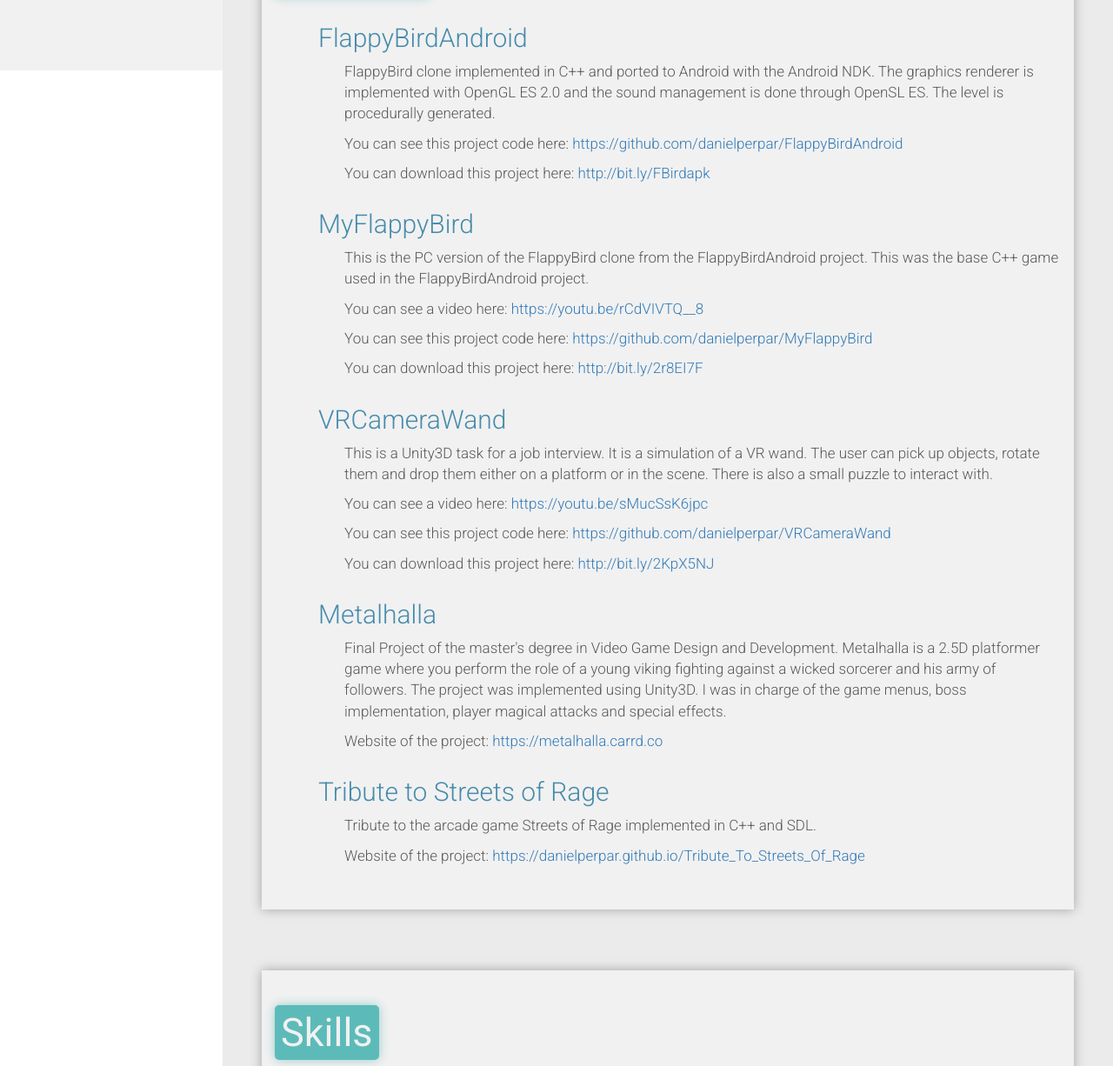
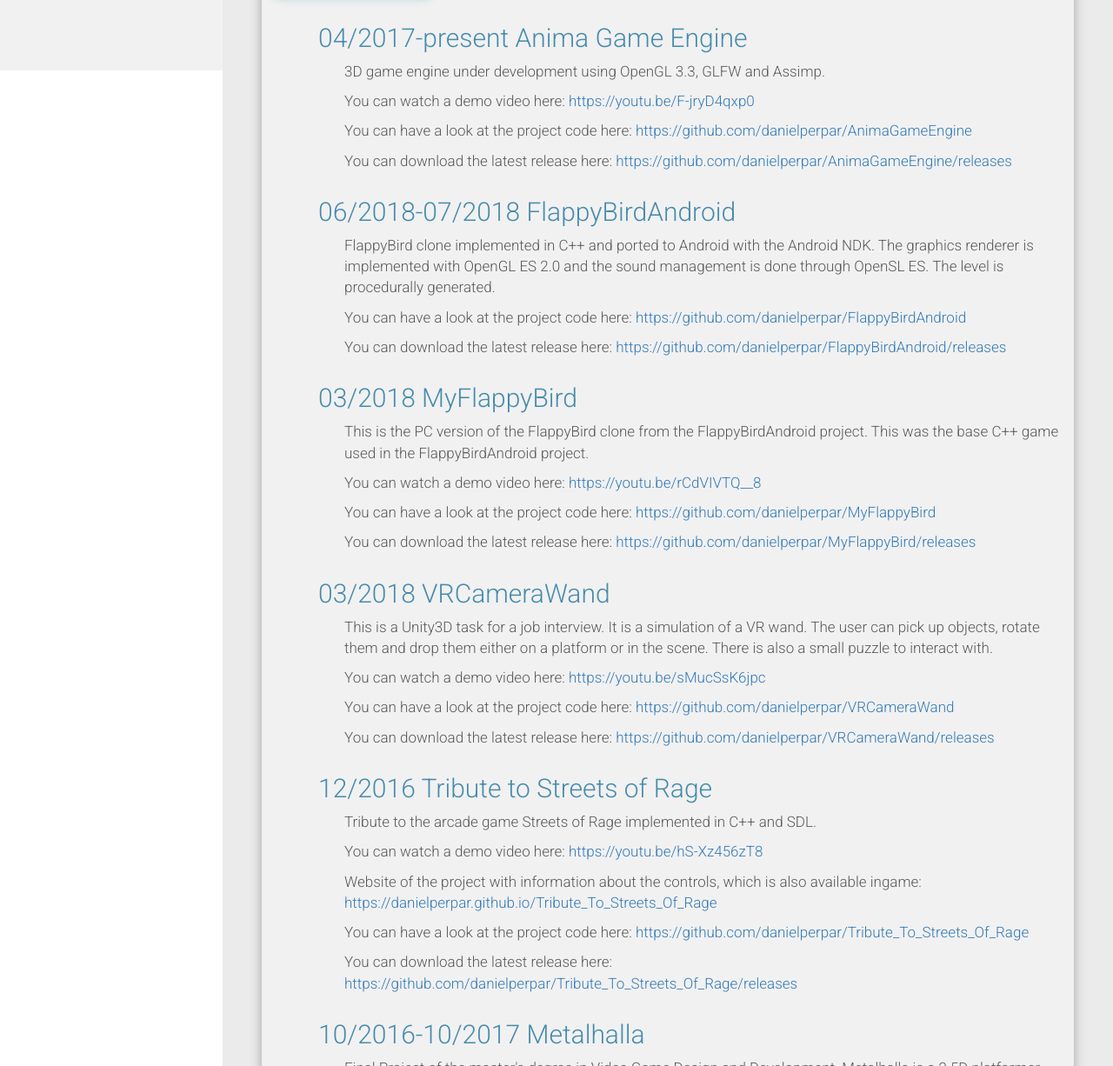
Before and after one commit to DperParadise/portfolio, a plain HTML site: page index.html in a window 1280 px wide. Shown: the part 719-1945 px from the top of the page at 87% size. Drawn offline with Linux system fonts and the light colour scheme.

Commit message:
Added 3D engine project

```diff
--- a/index.html
+++ b/index.html
@@ -66,7 +66,7 @@
 
 			  I am self learner and a commited person. I describe myself
 			  as a generalist programmer with high interest in graphics
-			  development (OpenGL and OpenGL ES) and technology in general.
+			  development (OpenGL) and technology in general.
 			  Every day I keep learning new things and improving my skills.
             </p>
           </div>
@@ -77,7 +77,7 @@
             <a target="_blank" href="mailto:dperezparaiso@gmail.com"><img class="icon inline-block" src="img/gmail.png"></a>
 
             <p>
-              Download pdf resume <a target="_blank" href="pdf/CV-DanielPerezParaiso.pdf">here</a>.
+              Download pdf resume <a target="_blank" href="pdf/CV Daniel Pérez Paraíso.pdf">here</a>.
             </p>
           </div>
 
@@ -94,7 +94,30 @@
           <!--  -->
 		  <div class=" col-lg-12">
             <div class="subsection">
-              <h2>FlappyBirdAndroid</h2>
+              <h2>04/2017-present Anima Game Engine</h2>
+              <p>
+                3D game engine under development using OpenGL 3.3, GLFW and Assimp.
+              </p>
+			  <p>
+               You can watch a demo video here:
+               <a target="_blank" href="https://youtu.be/F-jryD4qxp0">https://youtu.be/F-jryD4qxp0</a>
+              </p>
+              <p>
+                You can have a look at the project code here:
+				<a target="_blank" href="https://github.com/danielperpar/AnimaGameEngine">https://github.com/danielperpar/AnimaGameEngine</a>
+              </p>
+
+			  <p>
+				You can download the latest release here:
+				<a target="_blank" href="https://github.com/danielperpar/AnimaGameEngine/releases">https://github.com/danielperpar/AnimaGameEngine/releases</a>
+			  </p>
+
+            </div>
+          </div>
+
+		  <div class=" col-lg-12">
+            <div class="subsection">
+              <h2>06/2018-07/2018 FlappyBirdAndroid</h2>
               <p>
                 FlappyBird clone implemented in C++ and ported to Android with the Android NDK.
 				The graphics renderer is implemented with OpenGL ES 2.0 and the sound management
@@ -102,13 +125,13 @@
               </p>
 
               <p>
-                You can see this project code here:
+                You can have a look at the project code here:
                 <a target="_blank" href="https://github.com/danielperpar/FlappyBirdAndroid">https://github.com/danielperpar/FlappyBirdAndroid</a>
               </p>
 
 			  <p>
-                You can download this project here:
-                <a target="_blank" href="http://bit.ly/FBirdapk">http://bit.ly/FBirdapk</a>
+                You can download the latest release here:
+                <a target="_blank" href="https://github.com/danielperpar/FlappyBirdAndroid/releases">https://github.com/danielperpar/FlappyBirdAndroid/releases</a>
               </p>
 
             </div>
@@ -117,24 +140,24 @@
 
           <div class=" col-lg-12">
             <div class="subsection">
-              <h2>MyFlappyBird</h2>
+              <h2>03/2018 MyFlappyBird</h2>
               <p>
                 This is the PC version of the FlappyBird clone from the FlappyBirdAndroid project. This was the base C++ game used in the FlappyBirdAndroid project.
               </p>
 
 			  <p>
-                You can see a video here:
+                You can watch a demo video here:
                 <a target="_blank" href="https://youtu.be/rCdVIVTQ__8">https://youtu.be/rCdVIVTQ__8</a>
               </p>
 
               <p>
-                You can see this project code here:
+                You can have a look at the project code here:
                 <a target="_blank" href="https://github.com/danielperpar/MyFlappyBird">https://github.com/danielperpar/MyFlappyBird</a>
               </p>
 
 			  <p>
-                You can download this project here:
-                <a target="_blank" href="http://bit.ly/2r8EI7F">http://bit.ly/2r8EI7F</a>
+                You can download the latest release here:
+                <a target="_blank" href="https://github.com/danielperpar/MyFlappyBird/releases">https://github.com/danielperpar/MyFlappyBird/releases</a>
               </p>
 
             </div>
@@ -143,34 +166,61 @@
 
           <div class=" col-lg-12">
             <div class="subsection">
-              <h2>VRCameraWand</h2>
+              <h2>03/2018 VRCameraWand</h2>
               <p>
                 This is a Unity3D task for a job interview. It is a simulation of a VR wand. The user can pick up objects, rotate them and drop
 				them either on a platform or in the scene. There is also a small puzzle to interact with.
               </p>
 
 			  <p>
-                You can see a video here:
+                You can watch a demo video here:
                 <a target="_blank" href="https://youtu.be/sMucSsK6jpc">https://youtu.be/sMucSsK6jpc</a>
               </p>
 
               <p>
-                You can see this project code here:
+                You can have a look at the project code here:
                 <a target="_blank" href="https://github.com/danielperpar/VRCameraWand">https://github.com/danielperpar/VRCameraWand</a>
               </p>
 
 			  <p>
-                You can download this project here:
-                <a target="_blank" href="http://bit.ly/2KpX5NJ">http://bit.ly/2KpX5NJ</a>
+                You can download the latest release here:
+                <a target="_blank" href="https://github.com/danielperpar/VRCameraWand/releases">https://github.com/danielperpar/VRCameraWand/releases</a>
               </p>
 
             </div>
           </div>
 
-
           <div class=" col-lg-12">
             <div class="subsection">
-              <h2>Metalhalla</h2>
+              <h2>12/2016 Tribute to Streets of Rage</h2>
+              <p>
+                Tribute to the arcade game Streets of Rage implemented in C++ and SDL.
+              </p>
+			  <p>
+                You can watch a demo video here:
+                <a target="_blank" href="https://youtu.be/hS-Xz456zT8">https://youtu.be/hS-Xz456zT8</a>
+              </p>
+			  <p>
+                Website of the project with information about the controls, which is also available ingame:
+                <a target="_blank" href="https://danielperpar.github.io/Tribute_To_Streets_Of_Rage">https://danielperpar.github.io/Tribute_To_Streets_Of_Rage</a>
+              </p>
+
+              <p>
+                You can have a look at the project code here:
+                <a target="_blank" href="https://github.com/danielperpar/Tribute_To_Streets_Of_Rage">https://github.com/danielperpar/Tribute_To_Streets_Of_Rage</a>
+              </p>
+
+			  <p>
+                You can download the latest release here:
+                <a target="_blank" href="https://github.com/danielperpar/Tribute_To_Streets_Of_Rage/releases">https://github.com/danielperpar/Tribute_To_Streets_Of_Rage/releases</a>
+              </p>
+
+            </div>
+          </div>
+
+		  <div class=" col-lg-12">
+            <div class="subsection">
+              <h2>10/2016-10/2017 Metalhalla</h2>
               <p>
                 Final Project of the master's degree in Video Game Design and Development.
 				Metalhalla is a 2.5D platformer game where you perform the role of a young viking fighting
@@ -181,22 +231,6 @@
 			  <p>
                 Website of the project:
                 <a target="_blank" href="https://metalhalla.carrd.co">https://metalhalla.carrd.co</a>
-              </p>
-
-            </div>
-          </div>
-
-
-          <div class=" col-lg-12">
-            <div class="subsection">
-              <h2>Tribute to Streets of Rage</h2>
-              <p>
-                Tribute to the arcade game Streets of Rage implemented in C++ and SDL.
-              </p>
-
-			  <p>
-                Website of the project:
-                <a target="_blank" href="https://danielperpar.github.io/Tribute_To_Streets_Of_Rage">https://danielperpar.github.io/Tribute_To_Streets_Of_Rage</a>
               </p>
 
             </div>
```
Also changed, not shown: 2 other files.
